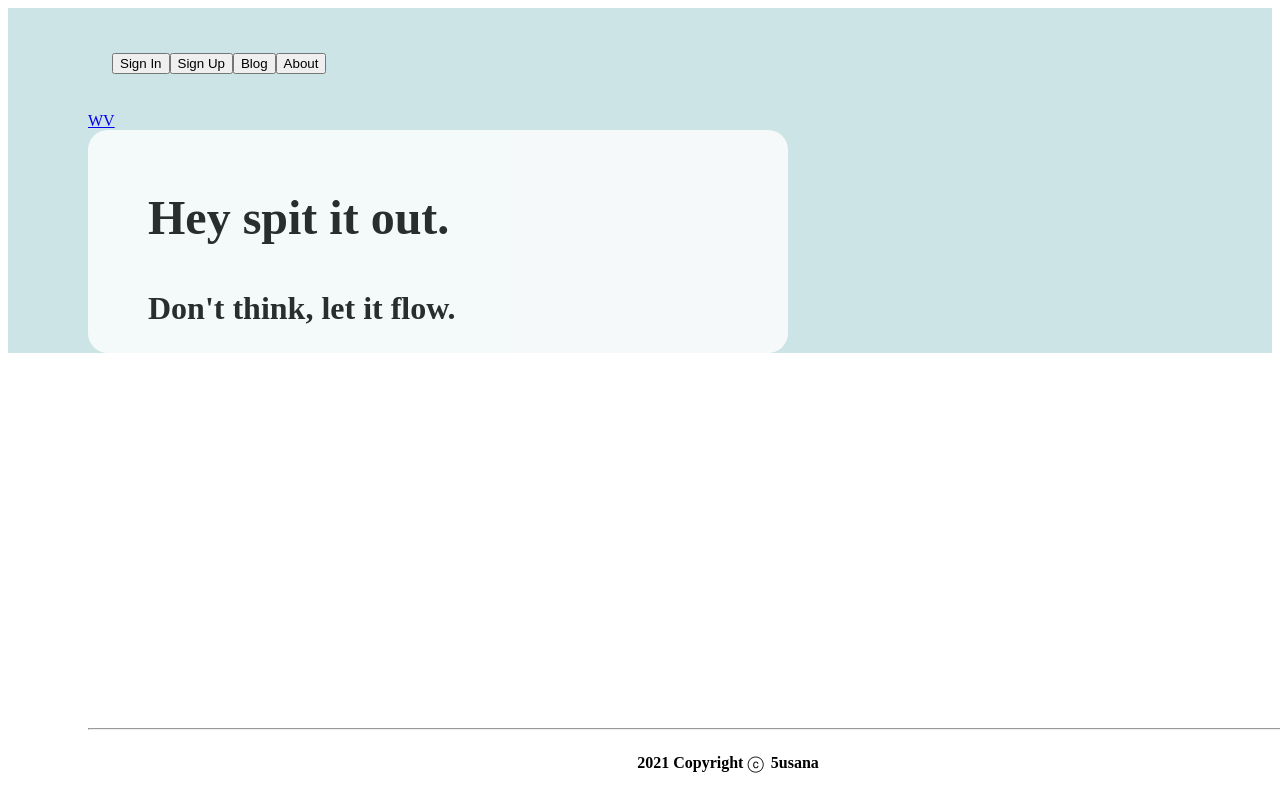
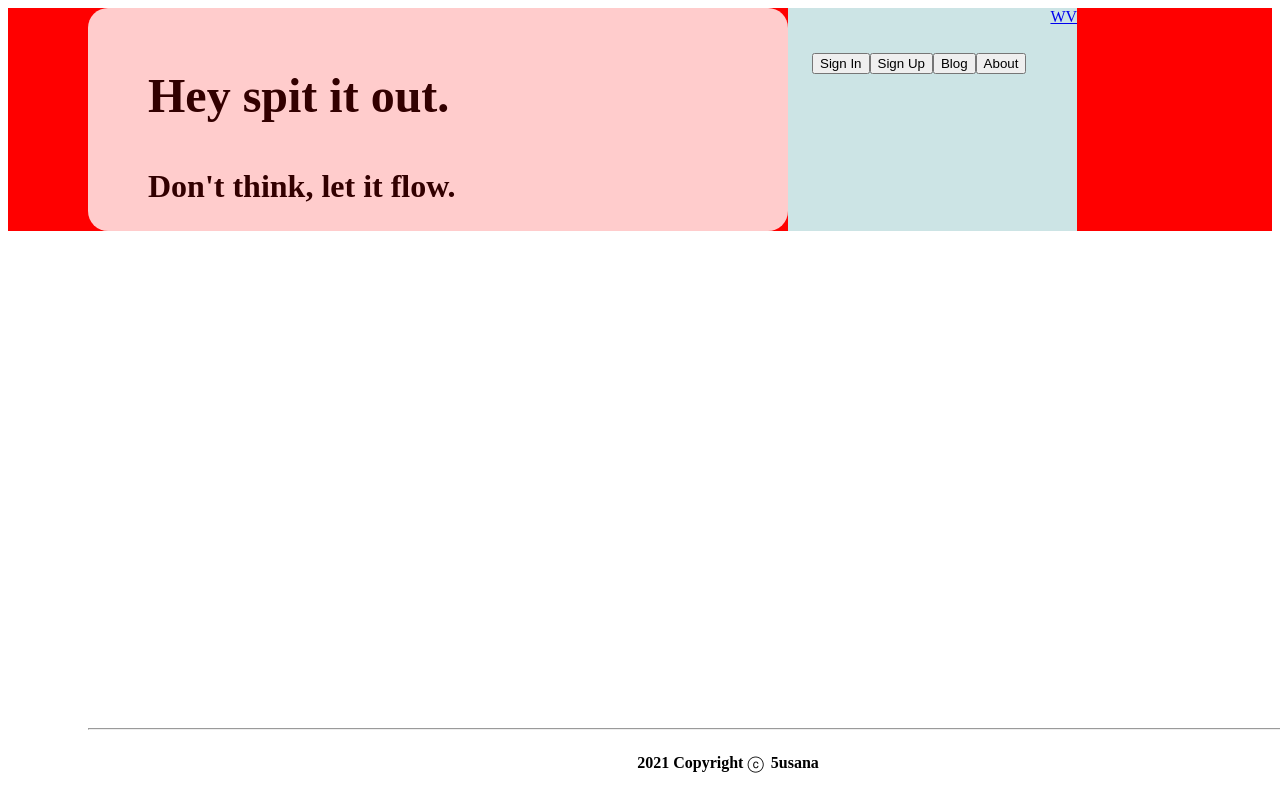
Before and after one commit to 5usana/wvblog, a React (Create React App) app: page / in a window 1280 px wide. Built offline with nearby package versions, Linux system fonts and the light colour scheme.

Commit message:
updated navbar styling, but it needs work on the landing page

```diff
--- a/src/components/LandingPage.js
+++ b/src/components/LandingPage.js
@@ -14,8 +14,11 @@ const MainDiv = styled.div`
 `;
 
 const Section = styled.section`
-    background-color: #CCE4E5;
+    display: flex;
+    flex-flow: row wrap;
+
     padding: 0 0 0 80px;
+    background-color: red;
 `
 
 const HeaderOne = styled.h1`
@@ -29,6 +32,7 @@ const HeaderTwo = styled.h2`
 	display: left inline;
     text-align: left;
 `;
+
 
 function LandingPage() {
     return (
--- a/src/components/NavBar.js
+++ b/src/components/NavBar.js
@@ -9,6 +9,15 @@ const HomeNav = styled.nav`
 	font-size: 3rem;
 `;
 
+const NavContainer = styled.section`
+	display: flex;
+	flex-direction: row;
+	order: 1;
+	background-color: #CCE4E5;
+	flex-flow: row;
+
+
+`;
 // const LinkWv = styled.link`
 // 	color: red;
 // `;
@@ -16,7 +25,7 @@ const HomeNav = styled.nav`
 function NavBar() {
 
     return (
-		<div>
+		<NavContainer>
 			<HomeNav>
 				<Link to='/signin'>
 					<button
@@ -62,7 +71,7 @@ function NavBar() {
 			<Link to='/'>
 				WV
 			</Link>
-		</div>
+		</NavContainer>
     );
 }
 
```
